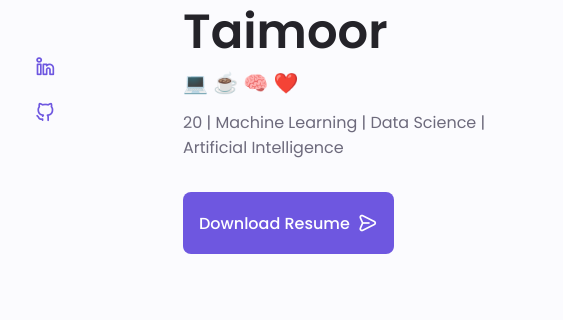
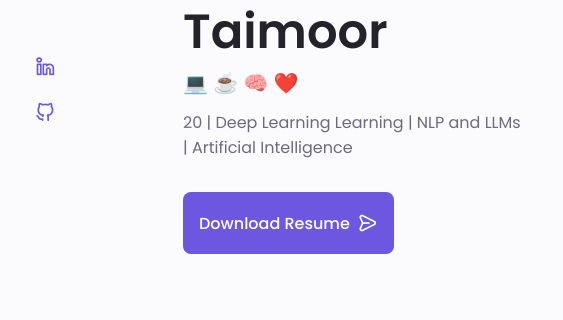
Before and after one commit to meerilahi/Personal-Portfolio-Website, a plain HTML site: page index.html in a window 1280 px wide. Shown: the part 260-580 px from the top of the page, 125-688 px from the left. Drawn offline with nearby package versions, Linux system fonts and the light colour scheme.

Commit message:
update resume to NLP and LLMs

```diff
--- a/index.html
+++ b/index.html
@@ -127,7 +127,7 @@
                             <h1 class="home__title">Hi, I'm Taimoor</h1>
                             <h3 class="home__subtitle">&#128187; &#9749;&#65039; &#129504; &#10084;&#65039;</h3>
                             <p class="home__description">
-                                20 | Machine Learning | Data Science | Artificial Intelligence
+                                20 | Deep Learning Learning | NLP and LLMs | Artificial Intelligence
                             </p>
                             <a href="certificates/Taimoor Resume.pdf" class="button button--flex" target="_blank">
                                 Download Resume <i class="uil uil-message button__icon"></i>
```
Also changed, not shown: 1 other file.
